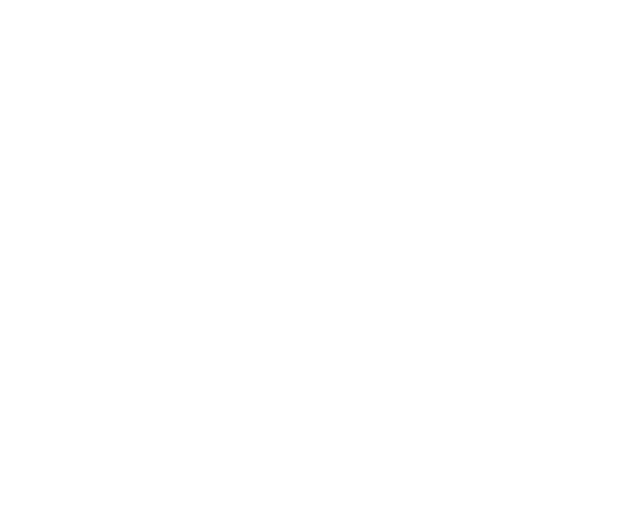
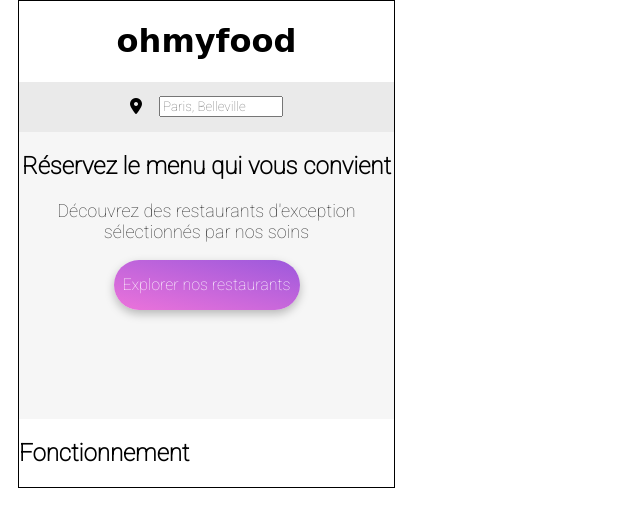
Before and after one commit to bcouderc/Ohmyfood, a plain HTML site: page index.html in a window 1280 px wide. Shown: the whole page, without its empty margins (0-640 px from the left). Drawn offline with nearby package versions, Linux system fonts and the light colour scheme; files that its build step writes are made by us from their sources; a web font is replaced by a local one.

Commit message:
Insertion du header avec les section 1 et 2

```diff
--- a/index.html
+++ b/index.html
@@ -6,17 +6,47 @@
     <!-- Permet de prendre en compte les différents dispositif d'affichage -->
     <meta name="viewport" content="width=device-width, initial-scale=1.0">
     <title>Ohmyfood</title>
-
-    <link rel="stylesheet" href="./css/style.css">
+    <link rel="preconnect" href="https://fonts.googleapis.com">
+    <link rel="preconnect" href="https://fonts.gstatic.com" crossorigin>
+    <link href="https://fonts.googleapis.com/css2?family=Roboto:wght@100&family=Shrikhand&display=swap" rel="stylesheet">
+    <link rel="stylesheet" href="./scss/autre.css">
     <!-- lien de connection pour le kit Font Awesome pour les icones -->
     <script src="https://kit.fontawesome.com/7be78ce38e.js" crossorigin="anonymous"></script>
 </head>
 <body>
     <header>
-
+        <div>
+            <h1 class="center">ohmyfood</h1>
+        </div>
+        <div class="direction-row contenaire-header">
+            <div class="geoloc">
+                <i class="fa-solid fa-location-dot" style="color: #000000;"></i>
+            </div>
+            <div class="recherche">
+                <input type="text" name="recherche" class="recherche" placeholder="Paris, Belleville" size="15">
+            </div>
+        </div>
     </header>
     <main>
+        <section>
+            <div class="direction-column contenaire-explorer">
+                <div class="center-text">
+                    <h2>Réservez le menu qui vous convient</h2>
+                    <p>Découvrez des restaurants d'exception sélectionnés par nos soins</p>
+                </div>
+                <div class="center">
+                    <div class="btn">
+                        Explorer nos restaurants
+                    </div>
+                </div>
+            </div>
+        </section>
+        <section class="direction-column center">
+            <div>
+                <h2><b>Fonctionnement</b></h2>
+            </div>
 
+        </section>
     </main>
 
     <footer>
--- a/scss/autre.css
+++ b/scss/autre.css
@@ -10,17 +10,26 @@ Couleurs :
 
 */
 
-
-
-@import url('https://fonts.googleapis.com/css2?family=Open+Sans:wght@300&family=Poiret+One&family=Raleway:ital,wght@0,100;0,200;0,600;1,200&family=Shrikhand&display=swap');
-/*@import url('https://fonts.googleapis.com/css2?family=Open+Sans:wght@300&family=Poiret+One&family=Raleway:ital,wght@0,100;0,200;0,600;1,200&family=Roboto:wght@100&family=Shrikhand&display=swap');*/
+*{
+    font-family: 'Roboto', sans-serif;
+    font-style: normal;
+    line-height: normal;
+}
 
 h1{
     font-family: 'Shrikhand', cursive;
 }
-@font-face {
-    font-family: 'Roboto', sans-serif;
-    src: url('https://fonts.googleapis.com/css2?family=Open+Sans:wght@300&family=Poiret+One&family=Raleway:ital,wght@0,100;0,200;0,600;1,200&family=Roboto:wght@100&family=Shrikhand&display=swap');
+
+h2{
+    color: #000;
+    font-size: 24px;
+    font-weight: 700;
+}
+
+p{
+    color: var(--Grey, #353535);
+    font-size: 18px;
+    font-weight: 300;
 }
 
 body{
@@ -33,6 +42,19 @@ body{
     display: flex;
     align-content: center;
     justify-content: center;
+}
+
+.center-text{
+    text-align: center;
+}
+.direction-row{
+    display: flex;
+    flex-direction: row;
+}
+
+.direction-column{
+    display: flex;
+    flex-direction: column;
 }
 
 .btn{
@@ -52,3 +74,27 @@ body{
     background: linear-gradient(0deg, rgba(255, 255, 255, 0.15) 0%, rgba(255, 255, 255, 0.15) 100%), linear-gradient(201deg, #9356DC -5.2%, #FF79DA 110.74%);
     box-shadow: 0px 4px 15px 0px rgba(0, 0, 0, 0.35);
 }
+
+
+/*---------------------*/
+/* = Header            */
+/*---------------------*/
+
+/* Zone de recherche*/
+.contenaire-header{
+    width: 375px;
+    height: 50px;
+    justify-content: center;
+    align-items: center;
+    background-color:#EAEAEA ;
+}
+.geoloc{
+    padding-right: 17px;
+}
+
+/* Section contenant le bouton Explorer */
+.contenaire-explorer{
+    width: 375px;
+    height: 287PX;
+    background-color: #F6F6F6;
+}
```
